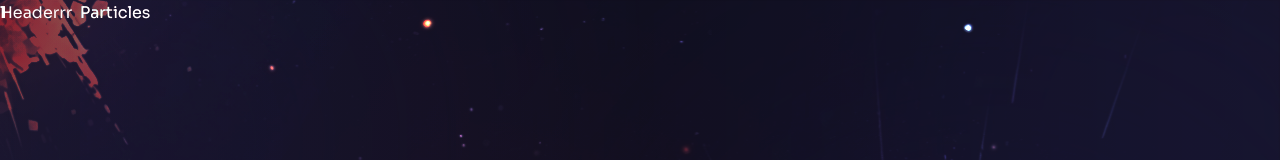
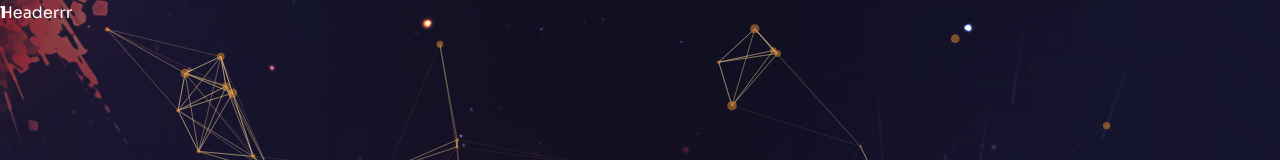
Before and after one commit to hamithakd99/My-Portfolio, a Next.js app: page / in a window 1280 px wide. Shown: the top 160 px of the page. Built offline with nearby package versions, Linux system fonts and the light colour scheme.

Commit message:
create ParticlesContainer

```diff
--- a/components/Avatar.js
+++ b/components/Avatar.js
@@ -1,10 +1,11 @@
 //next image
 import Image from "next/image";
+import me from '../.next/cache/images/DP/DP.png';
 
 const Avatar = () => {
   return (
     <div className="hidden xl:flex xl:max-w-none">
-      <Image src={'/avatar.png'} width={737} height={678} className="translate-z-0 w-full h-full"/>
+      <Image src={me} width={637} height={578} className="w-full h-full -right-[80%]"/>
     </div>
   )
 };
--- a/components/ParticlesContainer.js
+++ b/components/ParticlesContainer.js
@@ -1,5 +1,99 @@
+import { Particles } from "react-tsparticles";
+import { loadFull } from "tsparticles";
+import React, { useCallback } from "react";
+
 const ParticlesContainer = () => {
-  return <div>Particles Container</div>;
+  // Initialize the particles
+  const particlesInit = useCallback(async (engine) => {
+    await loadFull(engine);
+  }, []);
+
+  // Handle particles loaded
+  const particlesLoaded = useCallback(async (container) => {
+    console.log(container); // You can log or handle loaded particles
+  }, []);
+
+  return (
+    <Particles
+      className="w-full h-full absolute translate-z-0"
+      id="tsparticles"
+      init={particlesInit}
+      loaded={particlesLoaded}
+      options={{
+        fullScreen: { enable: false },
+        background: {
+          color: {
+            value: "", // Keep empty if you don't need a background color
+          },
+        },
+        fpsLimit: 120,
+        interactivity: {
+          events: {
+            onClick: {
+              enable: false, // Set to true if you want to interact on click
+              mode: "push",
+            },
+            onHover: {
+              enable: true,
+              mode: "repulse",
+            },
+            resize: true,
+          },
+          modes: {
+            push: {
+              quantity: 90,
+            },
+            repulse: {
+              distance: 200,
+              duration: 0.4,
+            },
+          },
+        },
+        particles: {
+          color: {
+            value: "#e68e2e", // Particle color
+          },
+          links: {
+            color: "#f5d393", // Link color between particles
+            distance: 150, // Distance for linking
+            enable: true,
+            opacity: 0.5,
+            width: 1,
+          },
+          collisions: {
+            enable: true, // Enable particle collision
+          },
+          move: {
+            direction: "none",
+            enable: true,
+            outModes: {
+              default: "bounce", // Particles bounce on the canvas edges
+            },
+            random: false,
+            speed: 1,
+            straight: false,
+          },
+          number: {
+            density: {
+              enable: true,
+              area: 800,
+            },
+            value: 80, // Number of particles
+          },
+          opacity: {
+            value: 0.5, // Particle transparency
+          },
+          shape: {
+            type: "circle", // Particle shape
+          },
+          size: {
+            value: { min: 1, max: 5 }, // Particle size range
+          },
+        },
+        detectRetina: true, // Adjust for retina displays
+      }}
+    />
+  );
 };
 
 export default ParticlesContainer;
--- a/pages/index.js
+++ b/pages/index.js
@@ -63,11 +63,18 @@
         {/* bg-image */}
         <div className="bg-none xl:bg-explosion xl:bg-cover xl:bg-right xl:bg-no-repeat w-full h-full absolute mix-blend-color-dodge translate-z-0"></div>
         {/* particles */}
-        <div>Particles</div>
+        <ParticlesContainer />
         {/* avatar image */}
-        <div className="max-w-[737px] max-h-[678px] absolute -bottom-32 lg:right-[5%]">
+        <motion.div
+          variants={fadeIn("up", 0.5)}
+          initial="hidden"
+          animate="show"
+          exit="hidden"
+          transition={ {duration: 1, ease: 'easeInOut'}}
+          className="max-w-[737px] max-h-[678px] absolute -bottom-32 lg:right-[5%]"
+        >
           <Avatar />
-        </div>
+        </motion.div>
       </div>
     </div>
   );
```
